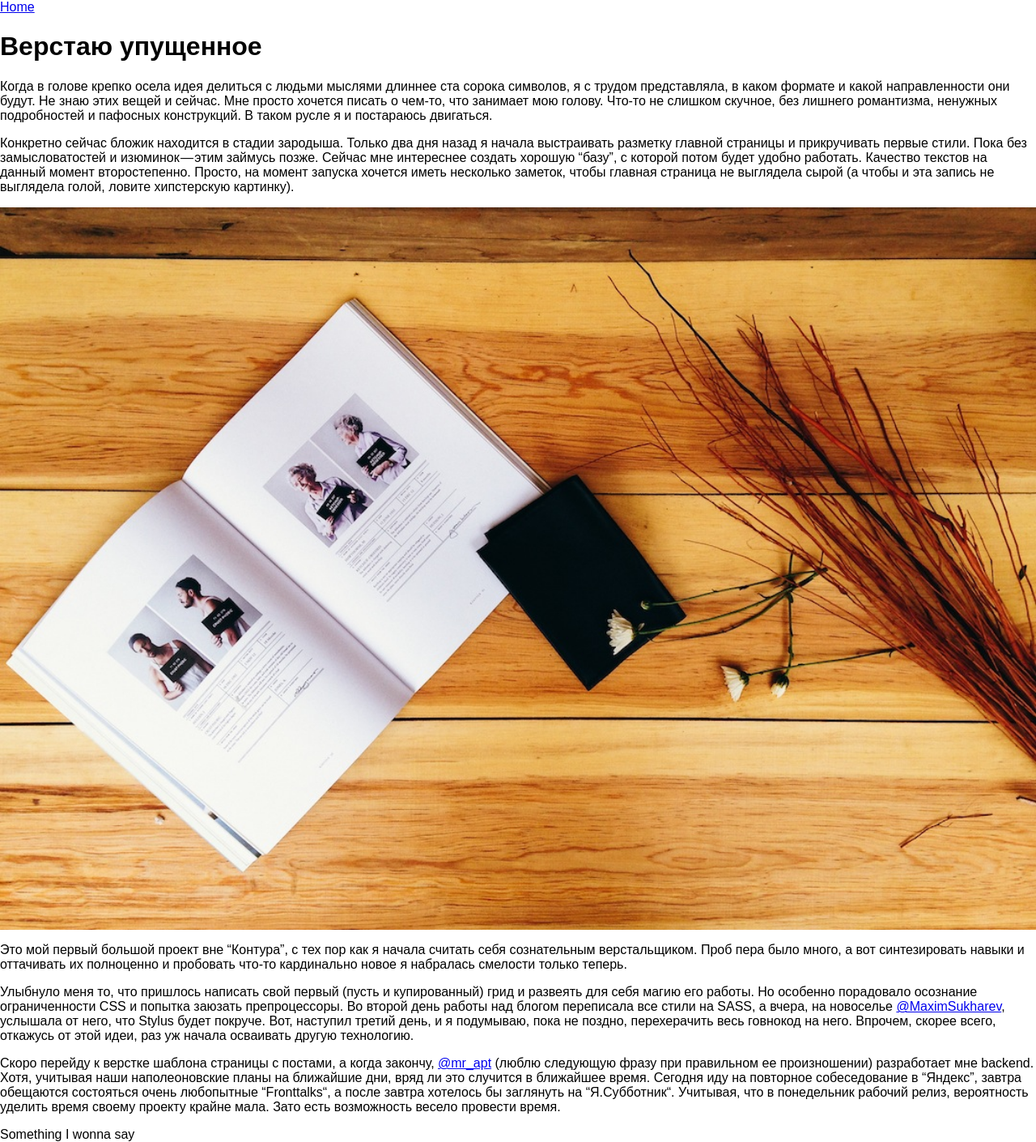
After one commit to tenebricosa/blog, a Python web app: template templates/post180914.html in a window 1280 px wide. The commit adds this page. Shown: the whole page at 81% size. Run offline with Jinja, Linux system fonts and the light colour scheme; the template is opened without the code that fills it, so the values that code supplies are empty.

Commit message:
edit posts

```diff
--- /dev/null
+++ b/templates/post180914.html
@@ -0,0 +1,47 @@
+<!DOCTYPE>
+<html>
+<head>
+	<meta http-equiv="Content-Type" content="text/html; charset=UTF-8" />
+
+	<link rel="stylesheet" type="text/css" href="../static/styles/normalize.css" />
+	<link rel="stylesheet" type="text/css" href="../static/font-awesome/css/font-awesome.min.css" />
+	<link rel="stylesheet" type="text/css" href="../static/styles/output.css" />
+
+	<title>Title</title>
+</head>
+<body>
+	<div class="post-header">
+		<div class="post-header__button-to-main-block">
+			<a href="index.html" class="button-to-main-block__link">Home</a>
+		</div>
+		<div class="post-content-block">
+			<div class="post-header__title-block">
+				<h1 class="title-block__title">Верстаю упущенное</h1>
+			</div>
+		</div>
+	</div>
+	<div class="post-content-block">
+		<article class="post-content">
+			<p class="post-content__paragraph">Когда в голове крепко осела идея делиться с людьми мыслями длиннее cта сорока символов, я с трудом представляла, в каком формате и какой направленности они будут. Не знаю этих вещей и сейчас. Мне просто хочется писать о чем-то, что занимает мою голову. Что-то не слишком скучное, без лишнего романтизма, ненужных подробностей и пафосных конструкций. В таком русле я и постараюсь двигаться.</p>
+			<p class="post-content__paragraph">Конкретно сейчас бложик находится в стадии зародыша. Только два дня назад я начала выстраивать разметку главной страницы и прикручивать первые стили. Пока без замысловатостей и изюминок — этим займусь позже. Сейчас мне интереснее создать хорошую “базу”, с которой потом будет удобно работать. Качество текстов на данный момент второстепенно. Просто, на момент запуска хочется иметь несколько заметок, чтобы главная страница не выглядела сырой (а чтобы и эта запись не выглядела голой, ловите хипстерскую картинку).</p>
+			<img src="../static/images/P6A1ZZ8nRPYKZHXbLikA_2014-07-11_17.39.15-1.jpg" width=100% class="post-content__picture"/>
+			<p class="post-content__paragraph">Это мой первый большой проект вне “Контура”, с тех пор как я начала считать себя сознательным верстальщиком. Проб пера было много, а вот синтезировать навыки и оттачивать их полноценно и пробовать что-то кардинально новое я набралась смелости только теперь.</p>
+			<p class="post-content__paragraph">Улыбнуло меня то, что пришлось написать свой первый (пусть и купированный) грид и развеять для себя магию его работы. Но особенно порадовало осознание ограниченности CSS и попытка заюзать препроцессоры. Во второй день работы над блогом переписала все стили на SASS, а вчера, на новоселье <a href="https://twitter.com/MaximSukharev" class="post-content__link">@MaximSukharev</a>, услышала от него, что Stylus будет покруче. Вот, наступил третий день, и я подумываю, пока не поздно, перехерачить весь говнокод на него. Впрочем, скорее всего, откажусь от этой идеи, раз уж начала осваивать другую технологию.</p>
+			<p class="post-content__paragraph">Скоро перейду к верстке шаблона страницы с постами, а когда закончу, <a href="https://twitter.com/mr_apt" class="post-content__link">@mr_apt<a> (люблю следующую фразу при правильном ее произношении) разработает мне backend. Хотя, учитывая наши наполеоновские планы на ближайшие дни, вряд ли это случится в ближайшее время. Сегодня иду на повторное собеседование в “Яндекс”, завтра обещаются состояться очень любопытные “Fronttalks“, а после завтра хотелось бы заглянуть на “Я.Субботник“. Учитывая, что в понедельник рабочий релиз, вероятность уделить время своему проекту крайне мала. Зато есть возможность весело провести время.</p>
+		</article>
+	</div>
+	<div class="post-content-block">
+		<div class="footer">
+			<span class="footer__sign footer__sign--gray">Something I wonna say</span>
+			<div class="footer__link-block">
+				<a href="https://twitter.com/tenebricosa" class="link-block__link link-block__link--twitter">
+				</a>
+				<a href="https://github.com/tenebricosa" class="link-block__link link-block__link--github">
+				</a>
+				<a href="https://steamcommunity.com/id/_watson_md_/" class="link-block__link link-block__link--steam">
+				</a>
+			</div>
+		</div>
+	</div>
+</boby>
+</html>
--- a/templates/post.html
+++ b/templates/post240914.html
@@ -16,13 +16,13 @@
 		</div>
 		<div class="post-content-block">
 			<div class="post-header__title-block">
-				<h1 class="title-block__title">Lorem ipsum</h1>
+				<h1 class="title-block__title">Мечты не сбудутся, Газпром</h1>
 			</div>
 		</div>
 	</div>
 	<div class="post-content-block">
 		<article class="post-content">
-			<p class="post-content__paragraph">Когда в голове крепко осела идея делиться с людьми мыслями длиннее cта сорока символов, я с трудом представляла, в каком формате и какой направленности они будут. Не знаю этих вещей и сейчас. Мне просто хочется писать о чем-то, что занимает мою голову. Что-то не слишком скучное, без лишнего романтизма, ненужных подробностей и пафосных конструкций. В таком русле я и постараюсь двигаться.</p>
+			<p class="post-content__paragraph">Как отмечала в самом начале своей удивительной истории главная героиня “10 королевства”: в определенном возрасте понимаешь, что ничего особенного с тобой уже не произойдет. Сказки сказаками, а жизнь диктует</p>
 			<p class="post-content__paragraph">Конкретно сейчас бложик находится в стадии зародыша. Только два дня назад я начала выстраивать разметку главной страницы и прикручивать первые стили. Пока без замысловатостей и изюминок — этим займусь позже. Сейчас мне интереснее создать хорошую “базу”, с которой потом будет удобно работать. Качество текстов на данный момент второстепенно. Просто, на момент запуска хочется иметь несколько заметок, чтобы главная страница не выглядела сырой (а чтобы и эта запись не выглядела голой, ловите хипстерскую картинку).</p>
 			<img src="../static/images/P6A1ZZ8nRPYKZHXbLikA_2014-07-11_17.39.15-1.jpg" width=100% class="post-content__picture"/>
 			<p class="post-content__paragraph">Это мой первый большой проект вне “Контура”, с тех пор как я начала считать себя сознательным верстальщиком. Проб пера было много, а вот синтезировать навыки и оттачивать их полноценно и пробовать что-то кардинально новое я набралась смелости только теперь.</p>
```
Also changed, not shown: templates/index.html (+10 -10 lines).
